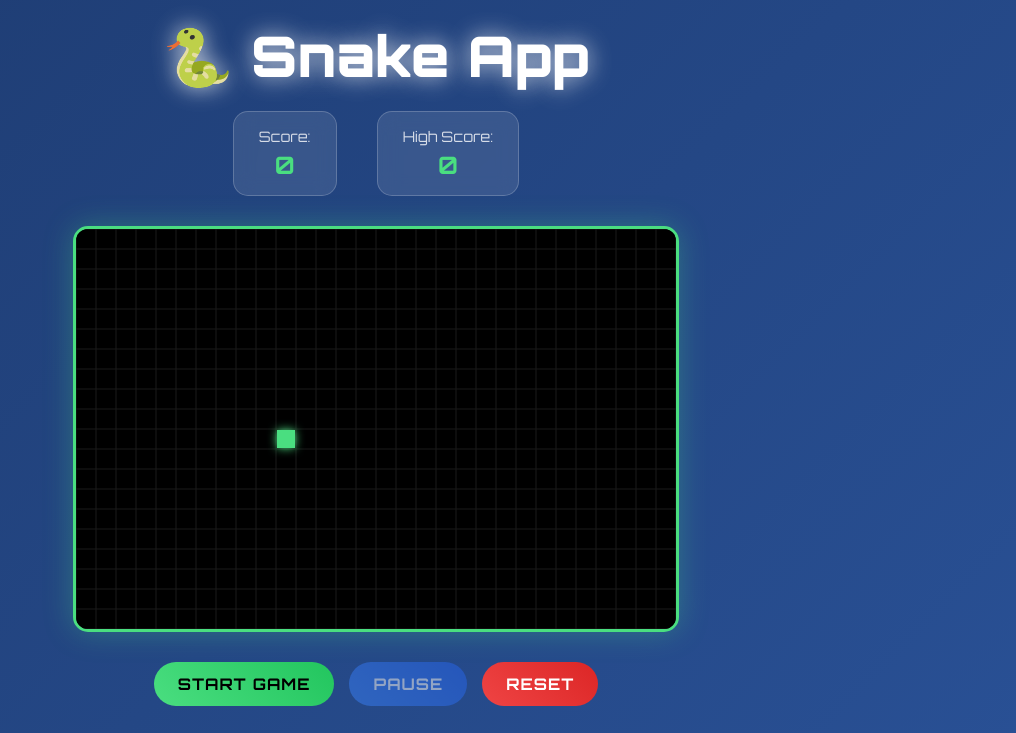
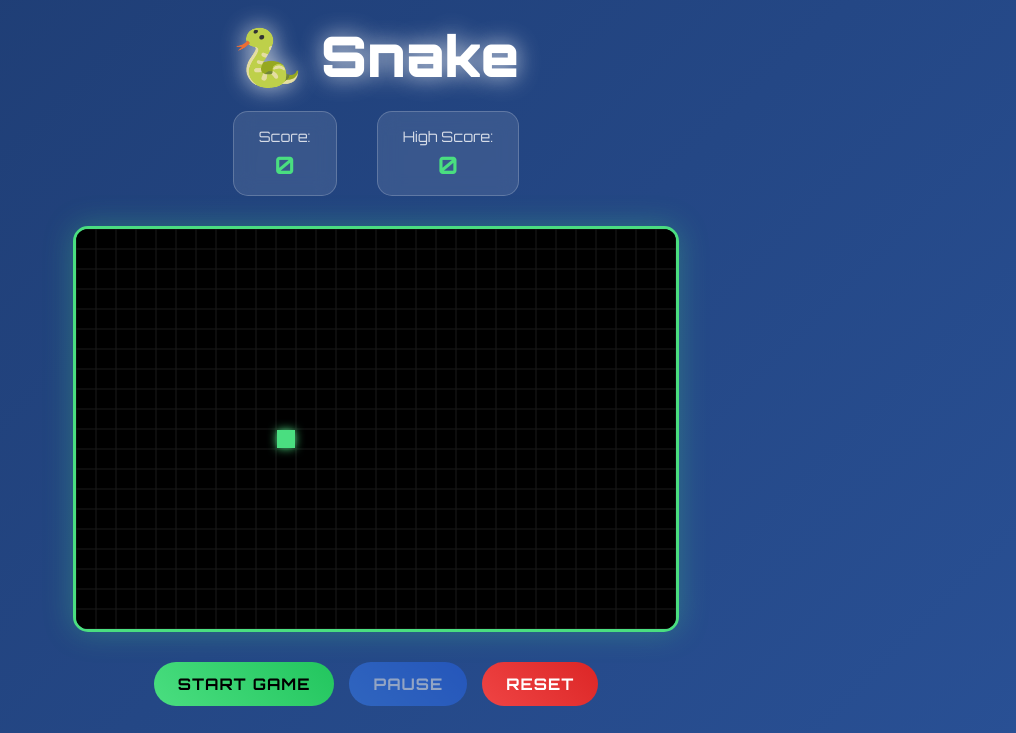
Before and after one commit to vimdizzle/Snake_Cursor, a website: page index.html in a window 1280 px wide. Shown: the top 733 px of the page, without its empty margins (264-1280 px from the left). Drawn offline with Linux system fonts and the light colour scheme.

Commit message:
Rename UI from 'Snake App' to 'Snake' (title and header)

```diff
--- a/index.html
+++ b/index.html
@@ -3,14 +3,14 @@
 <head>
     <meta charset="UTF-8">
     <meta name="viewport" content="width=device-width, initial-scale=1.0">
-    <title>Snake App - Classic Snake Game</title>
+    <title>Snake - Classic Snake Game</title>
     <link rel="stylesheet" href="styles.css">
     <link href="https://fonts.googleapis.com/css2?family=Orbitron:wght@400;700;900&display=swap" rel="stylesheet">
 </head>
 <body>
     <div class="container">
         <header class="game-header">
-            <h1 class="game-title">🐍 Snake App</h1>
+            <h1 class="game-title">🐍 Snake</h1>
             <div class="game-stats">
                 <div class="stat">
                     <span class="stat-label">Score:</span>
```
